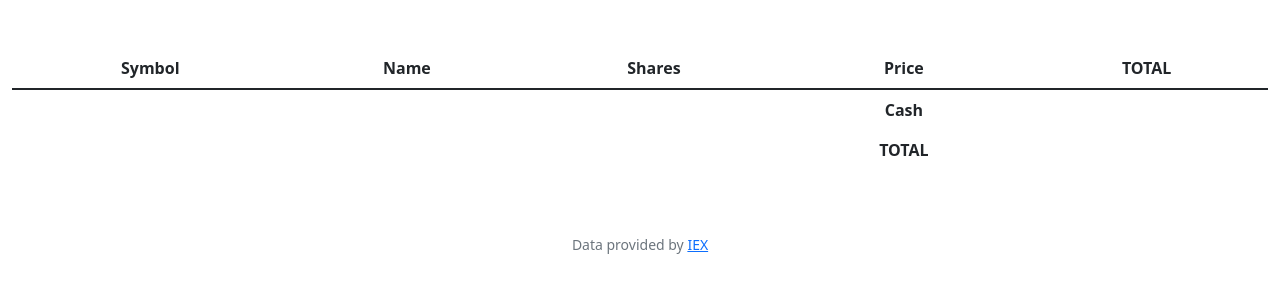
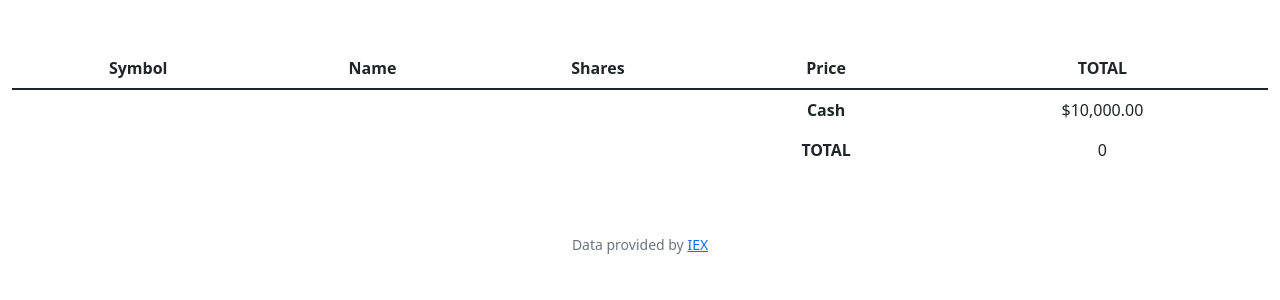
Before and after one commit to pepijnweitzel/Portfolio, a Flask app: page / in a window 1280 px wide. Shown: the part 76-376 px from the top of the page. Run offline with Flask 3, Linux system fonts and the light colour scheme; a user stored in the database is signed in; data comes from the database, SQL or seed files in the repository; some libraries are stand-ins or nearby versions.

Commit message:
Tue, Oct 10, 2023, 7:01 PM +02:00

```diff
--- a/finance/app.py
+++ b/finance/app.py
@@ -38,14 +38,22 @@ def index():
     # Get names of stocks owned by user
     list_of_stocks = db.execute("SELECT * FROM stocks WHERE users_id = ?", session["user_id"])
 
-    # Get prices of stocks owned by user
+    # Get prices of stocks owned by user and input in list of dictionaries
     for i in range(len(list_of_stocks)):
         price = lookup(list_of_stocks[i]["stock"])["price"]
         list_of_stocks[i]["price"] = usd(price)
         amount_of_stocks = db.execute("SELECT number FROM stocks WHERE stock = ? AND users_id = ?", list_of_stocks[i]["stock"], session["user_id"])[0]["number"]
-        list_of_stocks[i]["total_price"] = usd(int(price) * int(amount_of_stocks))
+        list_of_stocks[i]["total_price"] = int(price) * int(amount_of_stocks)
 
-    return render_template("index.html", list_of_stocks=list_of_stocks)
+    # Get amount of cash
+    cash = usd(int(db.execute("SELECT cash FROM users WHERE id = ?", session["user_id"])[0]["cash"]))
+
+    # Add cash to the prices off all the stocks for TOTAL
+    shares_total = 0
+    for i in range(len(list_of_stocks)):
+        shares_total += int(list_of_stocks[i]["total_price"])
+
+    return render_template("index.html", list_of_stocks=list_of_stocks, cash=cash, total=shares_total)
 
 
 @app.route("/buy", methods=["GET", "POST"])
--- a/finance/templates/index.html
+++ b/finance/templates/index.html
@@ -29,12 +29,12 @@
                 <tr>
                     <td class="border-0"></td><td class="border-0"></td><td class="border-0"></td>
                     <td class="border-0 fw-bold">Cash</td>
-
+                    <td class="border-0">{{ cash }}</td>
                 </tr>
                 <tr>
                     <td class="border-0"></td><td class="border-0"></td><td class="border-0"></td>
                     <td class="border-0 fw-bold">TOTAL</td>
-
+                    <td class="border-0">{{ total }}</td>
                 </tr>
             </tfoot>
         </tbody>
```
